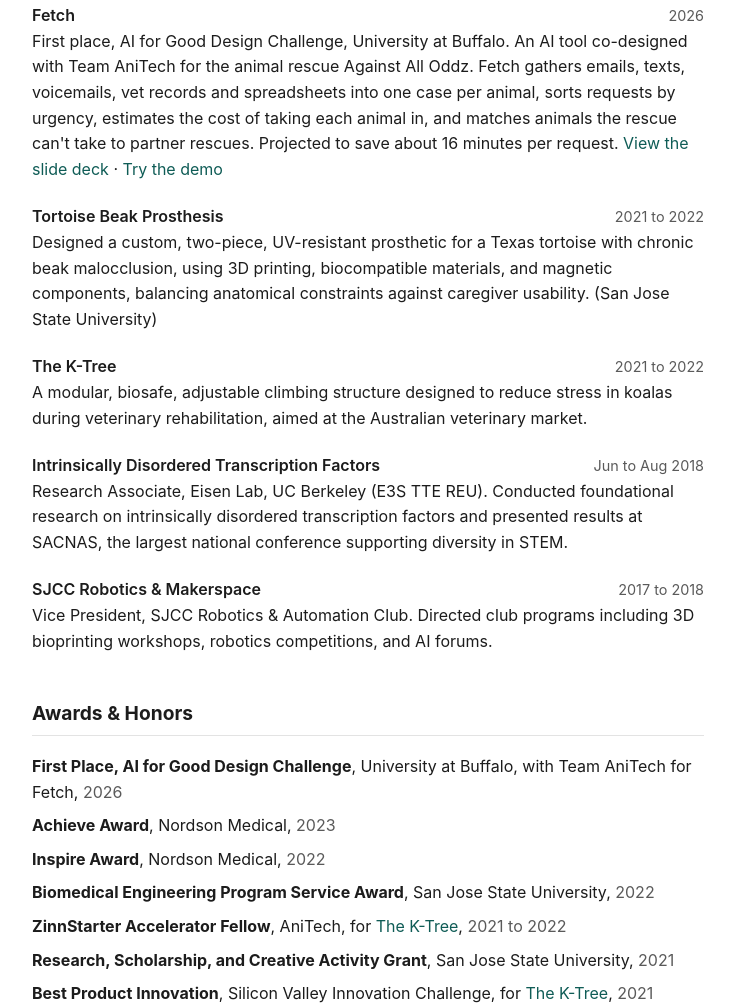
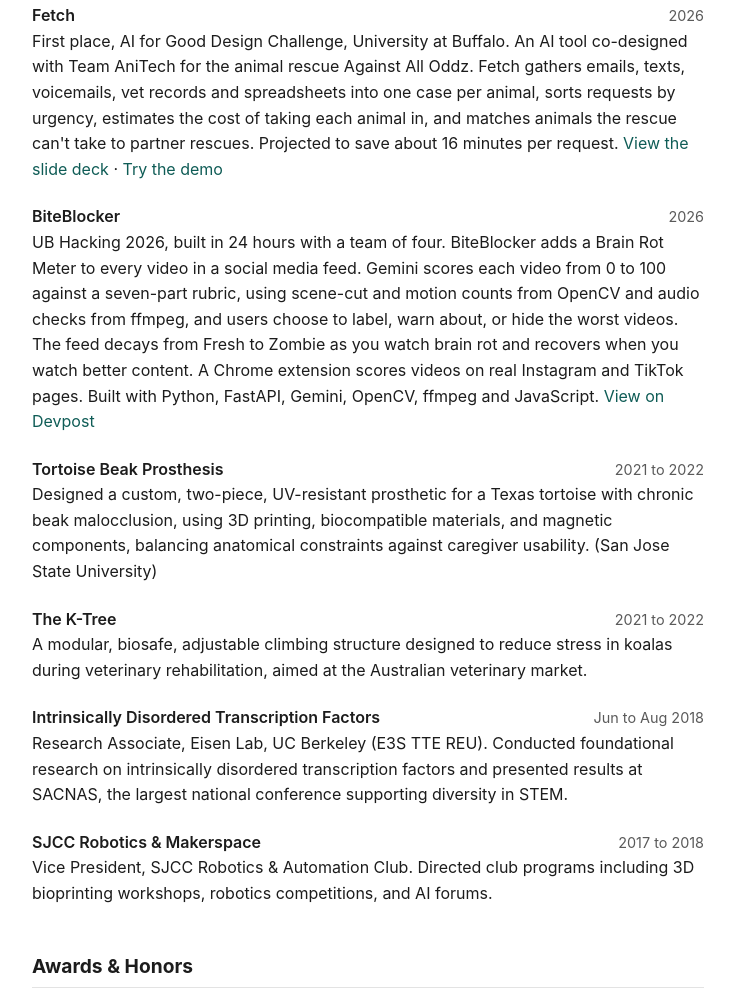
Before and after one commit to acmross/homepage, a plain HTML site: page index.html in a window 1280 px wide. Shown: the part 2239-3243 px from the top of the page, without its empty margins (272-1007 px from the left). Drawn offline with Linux system fonts and the light colour scheme.

Commit message:
Add files via upload

```diff
--- a/index.html
+++ b/index.html
@@ -148,6 +148,14 @@
 
     <div class="entry">
       <div class="entry-head">
+        <span class="entry-title">BiteBlocker</span>
+        <span class="entry-date">2026</span>
+      </div>
+      <p>UB Hacking 2026, built in 24 hours with a team of four. BiteBlocker adds a Brain Rot Meter to every video in a social media feed. Gemini scores each video from 0 to 100 against a seven-part rubric, using scene-cut and motion counts from OpenCV and audio checks from ffmpeg, and users choose to label, warn about, or hide the worst videos. The feed decays from Fresh to Zombie as you watch brain rot and recovers when you watch better content. A Chrome extension scores videos on real Instagram and TikTok pages. Built with Python, FastAPI, Gemini, OpenCV, ffmpeg and JavaScript. <a href="https://devpost.com/software/biteblocker" target="_blank" rel="noopener">View on Devpost</a></p>
+    </div>
+
+    <div class="entry">
+      <div class="entry-head">
         <span class="entry-title">Tortoise Beak Prosthesis</span>
         <span class="entry-date">2021 to 2022</span>
       </div>
```
